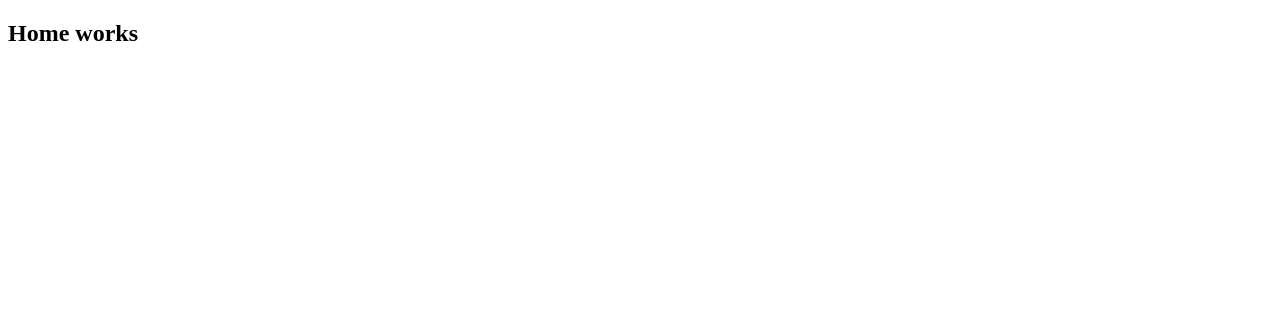
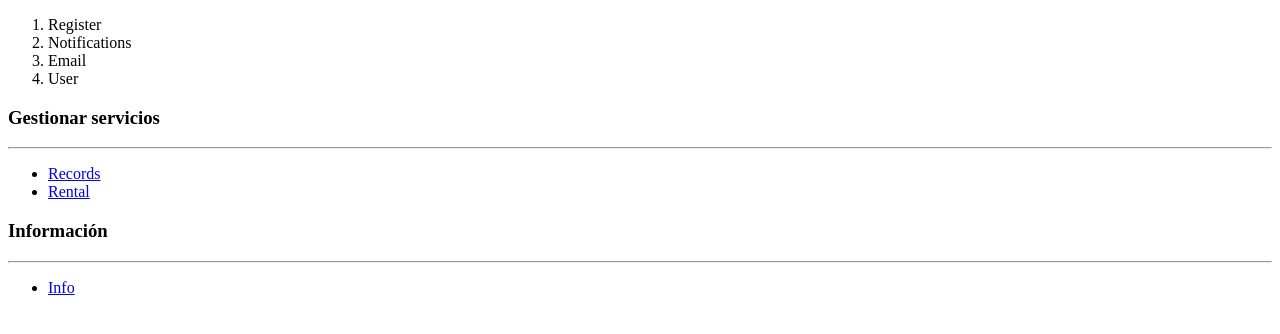
Before and after one commit to eaudiophone/audiophone-core, a React (Create React App) app: page /home in a window 1280 px wide. Shown: the top 334 px of the page. Built offline with nearby package versions, Linux system fonts and the light colour scheme.

Commit message:
wip: diseño de pages para react-router, configuracion del enviroment

```diff
--- a/src/pages/home/Home.jsx
+++ b/src/pages/home/Home.jsx
@@ -1,16 +1,18 @@
 import React, { Component } from 'react';
 
 // componentes
-// import Navbar from './../../components/navbar/Navbar';
-// import Sidebar from './../../components/sidebar/Sidebar'
+import Navbar from './../../components/navbar/Navbar';
+import Sidebar from './../../components/sidebar/Sidebar'
 
 class Home extends Component {
 
 	render() {
+
 		return (
 
 			<div>
-				<h2>Home works</h2>
+				<Navbar />
+				<Sidebar />
 			</div>
 		);
 	}
```
Also changed, not shown: Bitacora de desarrollo.txt, 1 other file (tests, documents, lock files or other folders).
